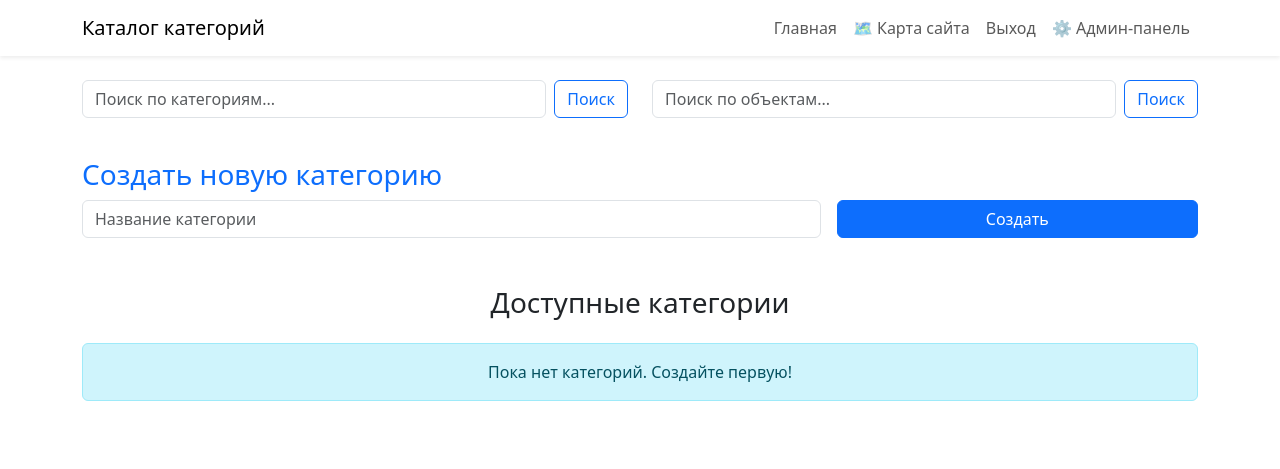
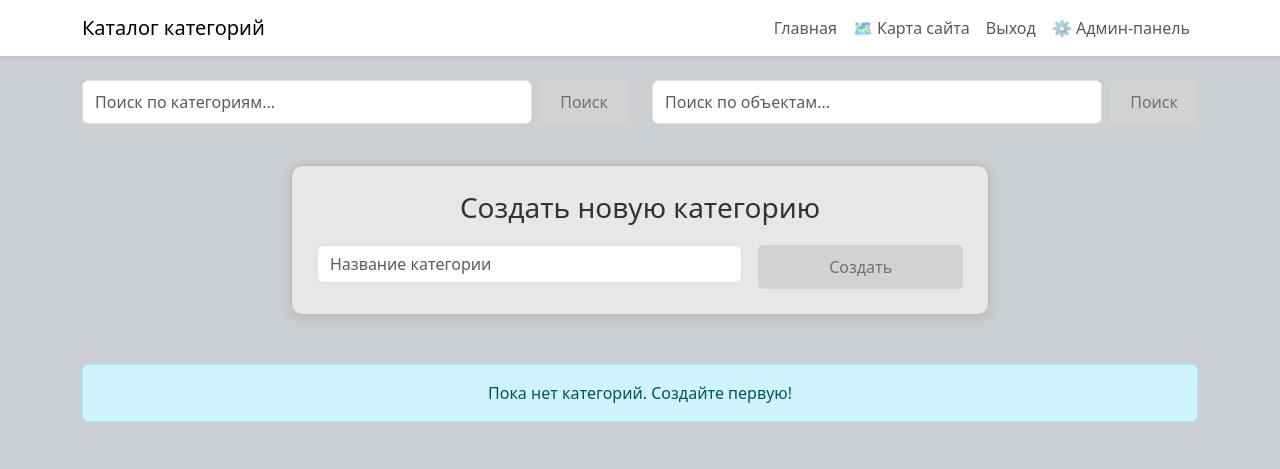
Before and after one commit to lisaCookie/create_objects, a Flask app: page / in a window 1280 px wide. Shown: the top 469 px of the page. Run offline with Flask 3, Linux system fonts and the light colour scheme; the visitor is signed in with stand-in values (Sample User, id 1); data that the repository does not hold is empty; parts of the project's set-up code (start-up, migrations or seed data) failed here and were passed over; some libraries are stand-ins or nearby versions.

Commit message:
modified:   RECIPES/static/css/startpage.css         modified:   RECIPES/static/css/styles.css         modified:   RECIPES/templates/comment_edit.html         modified:   RECIPES/templates/register.html         modified:   RECIPES/templates/startpage.html

```diff
--- a/RECIPES/static/css/startpage.css
+++ b/RECIPES/static/css/startpage.css
@@ -1,148 +1,62 @@
-/* --- НАВИГАЦИОННАЯ ПАНЕЛЬ --- */
-.nav-bar {
-    background-color: #3a5f4a; /* тёмно-зелёный */
-    padding: 1.2rem;
-    display: flex;
-    justify-content: space-between;
-    align-items: center;
-    color: #e8d5c5; /* светло-бежевый */
-    box-shadow: 0 2px 6px rgba(0, 0, 0, 0.1);
+/* ОБЩИЙ ФОН СТРАНИЦЫ */
+body {
+    background-color: #cccfd1 !important; /* Добавлено !important для перекрытия Bootstrap */
 }
 
-.nav-bar h3 {
-    margin: 0;
-    font-size: 1.5rem;
-    font-weight: 600;
-    color: #e8d5c5;
+/* Общие стили для контейнера формы создания категории */
+.category-form-container {
+    max-width: 700px;          /* Ограничиваем ширину всей формы */
+    margin: 20px auto;         /* Центрируем форму по горизонтали */
+    padding: 25px;             /* Внутренние отступы */
+    border: 2px solid silver;  /* Та самая серебристая рамка */
+    border-radius: 12px;       /* Скругление углов */
+    background-color: #f0ebebce; /* Белый фон для формы */
+    box-shadow: 0 4px 12px rgba(0,0,0,0.1); /* Легкая тень для объема */
 }
 
-.nav-bar a {
-    color: #e8d5c5;
-    text-decoration: none;
-    margin-left: 1.5rem;
-    font-weight: 500;
-    transition: color 0.3s ease;
+/* Заголовок внутри формы */
+.category-form-container h3 {
+    text-align: center;
+    margin-bottom: 20px;
+    color: #333;
 }
 
-.nav-bar a:hover {
-    color: #a8c9b0; /* светло-зелёный при наведении */
-    text-decoration: underline;
+/* Исправление Bootstrap сетки внутри формы */
+@media (min-width: 768px) {
+    .category-form-container .row.g-3 {
+        display: flex;
+    }
 }
 
-/* --- СООБЩЕНИЯ --- */
-.flash {
-    background-color: #e8f5e9; /* очень светлый зелёный фон */
-    color: #2e7d32; /* тёмно-зелёный текст */
-    padding: 0.75rem;
-    margin: 0.75rem 0;
-    border-radius: 6px;
-    border-left: 4px solid #4caf50;
-    font-weight: 500;
-    box-shadow: 0 1px 3px rgba(0, 0, 0, 0.1);
+/* Стили для вашей кастомной кнопки */
+.my-custom-btn {
+    background-color: #d2d3d0;
+    color: rgb(111, 113, 119);
+    border: none;
+    padding: 10px 20px;
+    border-radius: 5px;
+    transition: background 0.3s ease;
+    text-decoration: none;
+    display: inline-block;
+    text-align: center;
 }
 
-/* --- ФОРМА СОЗДАНИЯ КАТЕГОРИИ --- */
-.category-form {
-    margin: 2.5rem auto;
-    max-width: 600px;
-    padding: 1.5rem;
-    background-color: #f7f2eb; /* бежевый фон */
-    border: 1px solid #d4c6b8;
-    border-radius: 10px;
-    box-shadow: 0 3px 8px rgba(0, 0, 0, 0.05);
+/* ПРИ НАВЕДЕНИИ НА КНОПКУ "ОТКРЫТЬ" СТАНОВИТСЯ ТЕМНО-СЕРОГО ЦВЕТА */
+.my-custom-btn:hover {
+    background-color: #333333;
+    color: white;
 }
 
-.category-form h3 {
-    margin-top: 0;
-    color: #3a5f4a;
-    font-size: 1.4rem;
-    border-bottom: 2px solid #d4c6b8;
-    padding-bottom: 0.5rem;
+/* Стили для карточек категорий */
+.card {
+    background-color: #f0ebebce; /* ФОН ДЛЯ СОЗДАННЫХ КАТЕГОРИЙ */
 }
 
-.category-form input[type="text"] {
-    width: 75%;
-    padding: 0.75rem;
-    font-size: 1rem;
-    border: 1px solid #d4c6b8;
-    border-radius: 6px;
-    background-color: #fff;
-    color: #3a5f4a;
-    box-sizing: border-box;
+.category-item-title {
+    color: #3f3f3f;
+    font-weight: bold;
 }
 
-.category-form input[type="text"]:focus {
-    outline: none;
-    border-color: #4caf50;
-    box-shadow: 0 0 0 2px rgba(76, 175, 80, 0.2);
+.card-text-muted {
+    color: #6c757d;
 }
-
-.category-form button {
-    padding: 0.75rem 1.5rem;
-    margin-left: 1rem;
-    background-color: #4caf50; /* ярко-зелёная кнопка */
-    color: white;
-    border: none;
-    border-radius: 6px;
-    font-size: 1rem;
-    font-weight: 600;
-    cursor: pointer;
-    transition: background-color 0.3s ease, transform 0.1s ease;
-}
-
-.category-form button:hover {
-    background-color: #388e3c;
-    transform: translateY(-1px);
-}
-
-.category-form button:active {
-    transform: translateY(0);
-}
-
-/* --- СПИСОК КАТЕГОРИЙ --- */
-.categories-list {
-    margin-top: 2.5rem;
-}
-
-.categories-list h3 {
-    color: #3a5f4a;
-    margin-bottom: 1rem;
-    font-size: 1.6rem;
-    padding-bottom: 0.5rem;
-    border-bottom: 1px solid #d4c6b8;
-}
-
-.category-item {
-    background-color: #f7f2eb; /* бежевый фон */
-    padding: 1.2rem;
-    margin: 1rem 0;
-    border-radius: 8px;
-    border-left: 5px solid #4caf50; /* зелёная полоса слева */
-    box-shadow: 0 1px 4px rgba(0, 0, 0, 0.08);
-    color: #3a5f4a; /* тёмно-зелёный текст — НЕ БЕЛЫЙ! */
-    font-size: 1.05rem;
-    line-height: 1.5;
-}
-
-.category-item strong {
-    font-weight: 700;
-    color: #2e7d32;
-}
-
-.category-item small {
-    display: block;
-    margin-top: 0.5rem;
-    color: #6d8a7c; /* тёплый серо-зелёный */
-    font-style: italic;
-    font-size: 0.9rem;
-}
-
-.categories-list p {
-    color: #6d8a7c;
-    font-style: italic;
-    text-align: center;
-    padding: 2rem;
-    background-color: #f7f2eb;
-    border-radius: 8px;
-    margin: 1rem 0;
-}
--- a/RECIPES/static/css/styles.css
+++ b/RECIPES/static/css/styles.css
@@ -2,7 +2,7 @@
 
 /* Цвета и шрифты — единая палитра */
 :root {
-  --bg-primary: #f5f0e6;
+  --bg-primary: #cccfd1;
   --bg-secondary: #e8e0d0;
   --accent: #5a756a;
   --accent-hover: #465d55;
--- a/RECIPES/templates/register.html
+++ b/RECIPES/templates/register.html
@@ -17,7 +17,7 @@
     {% endfor %}
   {% endif %}
 {% endwith %}
-<form method="POST" action="{{ url_for('register.register') }}"> {# Явно указываем action #}
+<form method="POST" action="{{ url_for('register.register') }}">
     {{ form.hidden_tag() }}
     <p>
         {{ form.username.label }}<br>
--- a/RECIPES/templates/startpage.html
+++ b/RECIPES/templates/startpage.html
@@ -1,5 +1,3 @@
-<!-- RECIPES/templates/startpage.html (обновленная ссылка на категорию) -->
-
 <!doctype html>
 <html lang="ru">
 <head>
@@ -7,14 +5,15 @@
     <title>Главная страница</title>
     <!-- Bootstrap CSS -->
     <link href="https://cdn.jsdelivr.net/npm/bootstrap@5.3.3/dist/css/bootstrap.min.css" rel="stylesheet">
-    <!-- Ваш кастомный CSS (дополняет Bootstrap, не ломает его!) -->
-    <link href="{{ url_for('static', filename='styles.css') }}" rel="stylesheet">
+    <!-- Ваш кастомный CSS (обязательно ниже Bootstrap) -->
+    <link rel="stylesheet" href="{{ url_for('static', filename='css/startpage.css') }}" />
 </head>
 <body>
 
-    <!-- Навигационная панель (Bootstrap Navbar) -->
+    <!-- Навигационная панель -->
     {% include 'navbar.html' %}
-    <!-- Сообщения (Bootstrap Alerts) -->
+
+    <!-- Сообщения -->
     {% with messages = get_flashed_messages(with_categories=true) %}
     {% if messages %}
         {% for category, msg in messages %}
@@ -26,53 +25,57 @@
     {% endif %}
     {% endwith %}
 
-    <!-- Поиск по категориям (левое поле) и по объектам (правое поле) -->
+    <!-- Поиск по категориям и по объектам -->
     <div class="container my-4">
         <div class="row">
-            <!-- Левое поле: поиск по категориям -->
+            <!-- Поиск по категориям -->
             <div class="col-md-6 mb-3">
                 <form method="GET" action="{{ url_for('index') }}" class="d-flex">
-                    <input type="text" name="search_category" class="form-control me-2" placeholder="Поиск по категориям..." aria-label="Поиск по категориям">
-                    <button type="submit" class="btn btn-outline-primary">Поиск</button>
+                    <input type="text" name="search_category" class="form-control me-2" placeholder="Поиск по категориям...">
+                    <button type="submit" class="my-custom-btn">Поиск</button>
                 </form>
             </div>
-            <!-- Правое поле: поиск по объектам -->
+            <!-- Поиск по объектам -->
             <div class="col-md-6 mb-3">
                 <form method="GET" action="{{ url_for('index') }}" class="d-flex">
-                    <input type="text" name="search_object" class="form-control me-2" placeholder="Поиск по объектам..." aria-label="Поиск по объектам">
-                    <button type="submit" class="btn btn-outline-primary">Поиск</button>
+                    <input type="text" name="search_object" class="form-control me-2" placeholder="Поиск по объектам...">
+                    <button type="submit" class="my-custom-btn">Поиск</button>
                 </form>
             </div>
         </div>
     </div>
 
-    <!-- Форма создания категории (только для авторизованных) -->
+    <!-- Форма создания категории -->
     {% if session.get('user_id') %}
     <div class="container my-4">
-        <h3 class="text-primary">Создать новую категорию</h3>
+        <div class="category-form-container">
+            <h3>Создать новую категорию</h3>
             <form method="POST" action="{{ url_for('create_category') }}" class="row g-3">
                 <div class="col-12 col-md-8">
                     <input type="text" name="category_name" class="form-control" placeholder="Название категории" required>
                 </div>
                 <div class="col-12 col-md-4">
-                <button type="submit" class="btn btn-primary w-100">Создать</button>
+                    <button type="submit" class="my-custom-btn w-100">Создать</button>
                 </div>
             </form>
         </div>
+    </div>
     {% endif %}
 
-    <!-- Список категорий (Bootstrap Cards in Grid) -->
+    <!-- Список категорий -->
     <div class="container my-5">
-        <h3 class="text-center mb-4">Доступные категории</h3>
+        <h3 class="text-center mb-4 text-custom-olive"></h3>
         {% if categories %}
         <div class="row row-cols-1 row-cols-md-3 g-4">
             {% for category in categories %}
             <div class="col">
                 <div class="card h-100 shadow-sm border-0">
                     <div class="card-body d-flex flex-column">
-                        <h5 class="card-title text-primary">{{ category.name }}</h5>
-                        <p class="card-text text-muted flex-grow-1 small"> создано {{ category.created_by_username }} в {{ category.created_at }} </p>
-                        <a href="{{ url_for('objects.category_page', category_id=category.id) }}" class="btn btn-primary mt-auto">Открыть</a>
+                        <h5 class="card-title category-item-title">{{ category.name }}</h5>
+                        <p class="card-text card-text-muted flex-grow-1 small">
+                            создано {{ category.created_by_username }} в {{ category.created_at }}
+                        </p>
+                        <a href="{{ url_for('objects.category_page', category_id=category.id) }}" class="my-custom-btn mt-auto">Открыть</a>
                     </div>
                 </div>
             </div>
@@ -83,21 +86,21 @@
         {% endif %}
     </div>
 
-    <!-- Результаты поиска по объектам (если есть) -->
+    <!-- Результаты поиска по объектам -->
     {% if search_results_objects %}
     <div class="container my-5">
-        <h3 class="text-center mb-4">Найденные объекты</h3>
+        <h3 class="text-center mb-4 text-custom-olive">Найденные объекты</h3>
         <div class="row row-cols-1 row-cols-md-3 g-4">
             {% for obj in search_results_objects %}
             <div class="col">
                 <div class="card h-100 shadow-sm border-0">
                     <div class="card-body d-flex flex-column">
-                        <h5 class="card-title text-primary">{{ obj.name }}</h5>
-                        <p class="card-text text-muted flex-grow-1 small">
+                        <h5 class="card-title category-item-title">{{ obj.name }}</h5>
+                        <p class="card-text card-text-muted flex-grow-1 small">
                             Категория: {{ obj.category_name }}<br>
                             Добавлено: {{ obj.created_at }}
                         </p>
-                        <a href="{{ url_for('objects.object_detail', object_id=obj.id) }}" class="btn btn-primary mt-auto">Открыть</a>
+                        <a href="{{ url_for('objects.object_detail', object_id=obj.id) }}" class="my-custom-btn mt-auto">Открыть</a>
                     </div>
                 </div>
             </div>
```
Also changed, not shown: RECIPES/templates/comment_edit.html (+8 -1 lines). Lines whose indentation alone changed are shown as unchanged.
